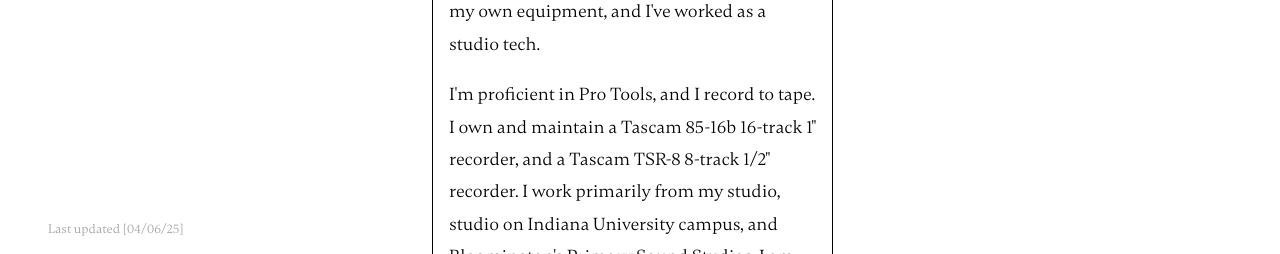
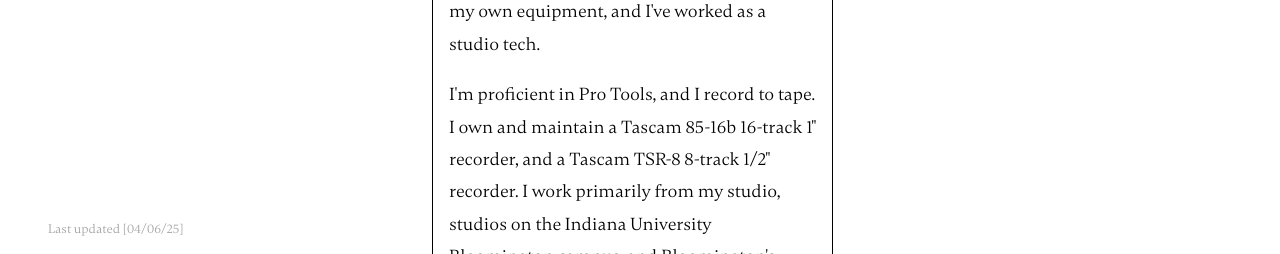
Before and after one commit to prodnathanallen/wwws, a plain HTML site: page index.html in a window 1280 px wide. Shown: the part 546-800 px from the top of the page. Drawn offline with Linux system fonts and the light colour scheme.

Commit message:
fix typos

```diff
--- a/index.html
+++ b/index.html
@@ -41,7 +41,7 @@
 
           <p>My recording background began when I was a teenager, and I've been recording since. Much of my ideology and processes are reinforced by my education in analog electronics. I tech my own equipment, and I've worked as a studio tech.</p>
 
-          <p>I'm proficient in Pro Tools, and I record to tape. I own and maintain a Tascam 85-16b 16-track 1" recorder, and a Tascam TSR-8 8-track 1/2" recorder. I work primarily from my studio, studio on Indiana University campus, and Bloomington's Primary Sound Studios. I am confident recording in any studio.</p>
+          <p>I'm proficient in Pro Tools, and I record to tape. I own and maintain a Tascam 85-16b 16-track 1" recorder, and a Tascam TSR-8 8-track 1/2" recorder. I work primarily from my studio, studios on the Indiana University Bloomington campus, and Bloomington's Primary Sound Studios. I am confident recording in any studio.</p>
 
           <p>I love making things. I am a photographer, and I practice other hobbies like woodworking, web design, and fixing things.</p>
         </div>
```
